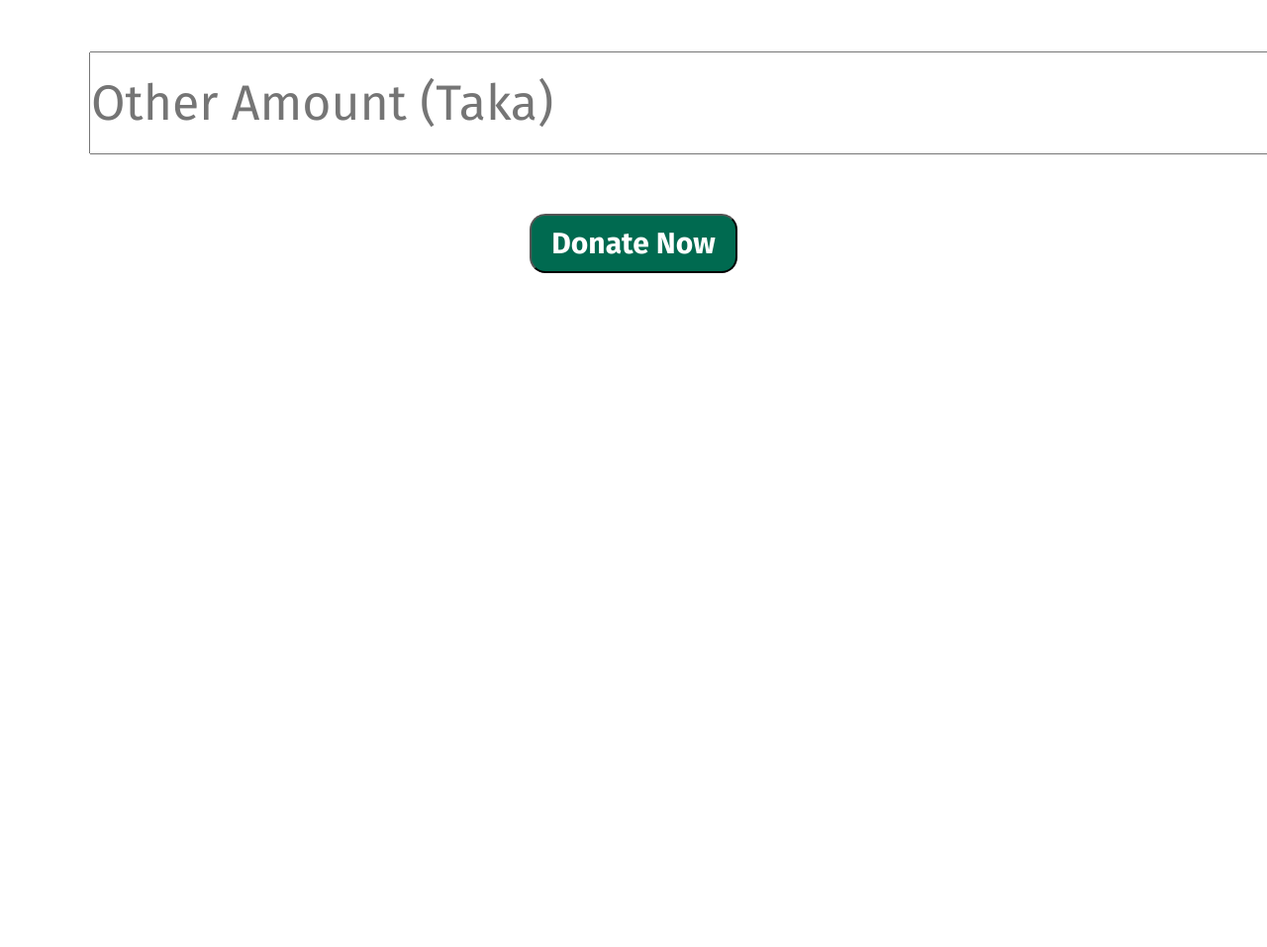
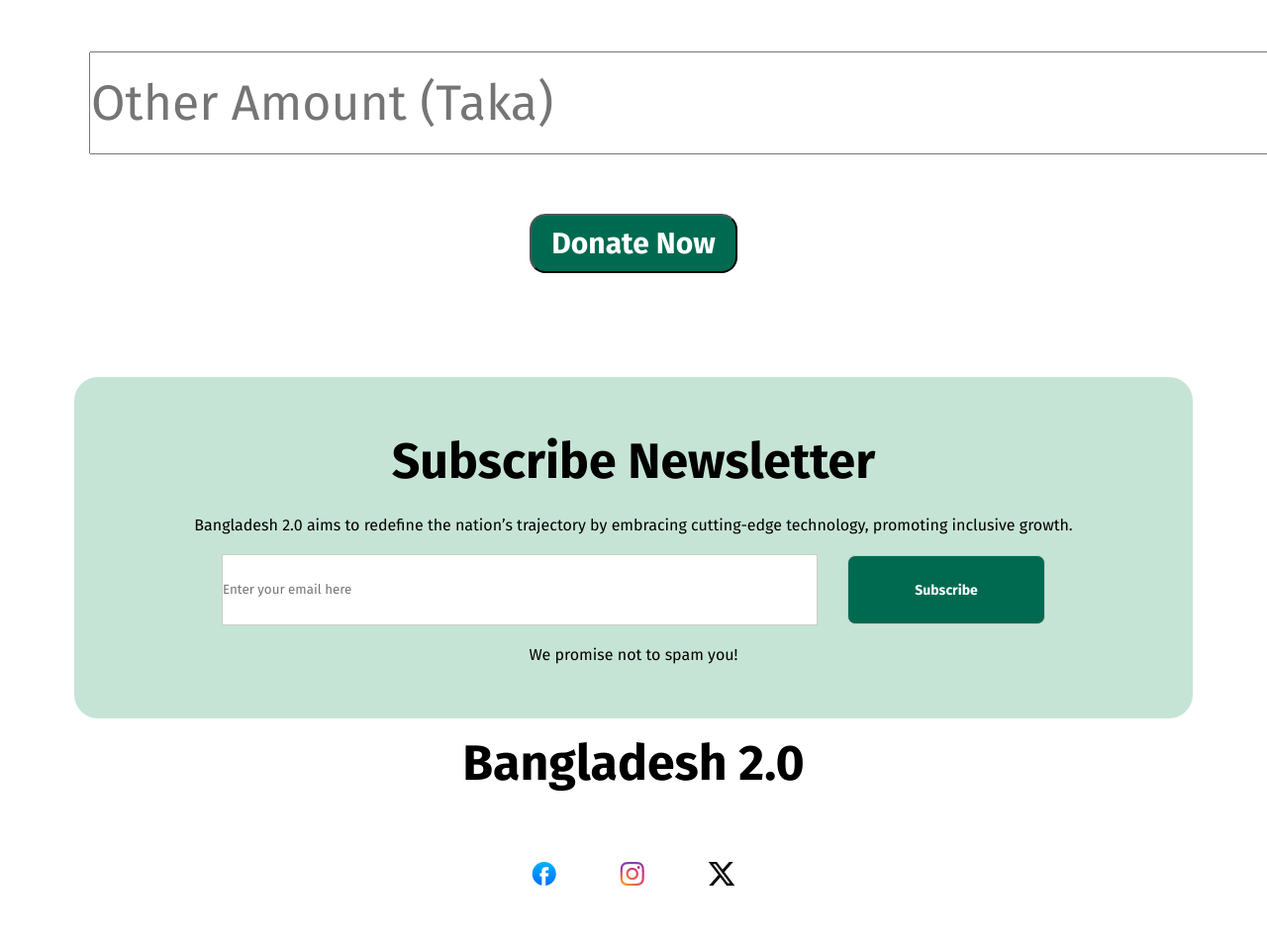
Before and after one commit to saifulislam0111/Bangladesh-2.0, a plain HTML site: page index.html in a window 1280 px wide. Shown: the part 3847-4804 px from the top of the page at 99% size. Before the commit the page ends 4138 px from the top, so only its background shows below. Drawn offline with Linux system fonts and the light colour scheme.

Commit message:
creating footer

```diff
--- a/index.html
+++ b/index.html
@@ -187,8 +187,28 @@
                 <button class="donate">Donate Now</button>
             </div>
          </section>
-
+         <section>
+            <div class="newsletter">
+                <div>
+                    <h3 class="subscribe-newsletter">Subscribe Newsletter</h3>
+                    <p class="paragraph">Bangladesh 2.0 aims to redefine the nation’s trajectory by embracing cutting-edge technology, promoting inclusive
+                    growth.</p>
+                </div>
+                <div class="input">
+                    <input type="email" placeholder="Enter your email here">
+                    <button class="news-btn">Subscribe</button>
+                </div>
+                <p class="paragraph">We promise not to spam you!</p>
+            </div>
+         </section>
     </main>
-    <footer></footer>
+    <footer>
+        <h4 class="subscribe-newsletter">Bangladesh 2.0</h4>
+        <div class="link">
+            <a href="#"><img src="assets/facebook.png" alt=""></a>
+            <a href="#"><img src="assets/instagram.png" alt=""></a>
+            <a href="#"><img src="assets/x.png" alt=""></a>
+        </div>
+    </footer>
 </body>
 </html>
--- a/styles/bangladesh.css
+++ b/styles/bangladesh.css
@@ -24,16 +24,14 @@
     border: 1px solid rgb(0, 106, 80);
 }
 .header{
-    border-radius: 24px;
-    background: rgb(198, 228, 214);
-}
-.header{
     display: flex;
     justify-content: center;
     align-items: center;
     gap: 0px;
     padding: 20px 40px;
     margin: 0px 30px;
+    border-radius: 24px;
+    background: rgb(198, 228, 214);
 }
 .header-div>p {
     color: rgba(14, 14, 14, 0.5);
@@ -209,3 +207,40 @@ input[type="text"]{
     margin-top: 50px;
 
 }
+.subscribe-newsletter{
+    text-align: center;
+    padding: 10px 0px;
+    font-size: 50px;
+    font-weight: 700px;
+}
+.newsletter{
+    background: rgb(198, 228, 214);
+    padding: 40px 0px;
+    border-radius: 24px;
+}
+.paragraph{
+    text-align: center;
+    font-size: 16px;
+    font-weight: 400;
+    padding: 10px 0px;
+}
+.input{
+    display: flex;
+    justify-content: center;
+    align-items: center;
+    gap: 0;
+}
+.input input, .input button{
+    border: 1px solid #ccc;
+    height: 70px;
+}
+.input button{
+    width: 200px;
+}
+.input input{
+    width: 600px;
+}
+.link{
+    text-align: center;
+    padding: 50px 0px;
+}
```
